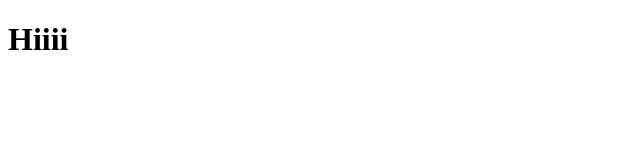
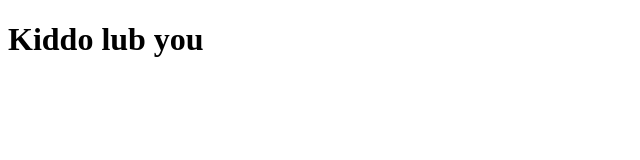
Before and after one commit to AimMiniProject/.in, a plain HTML site: page index.html in a window 1280 px wide. Shown: the whole page, without its empty margins (0-640 px from the left). Drawn offline with Linux system fonts and the light colour scheme.

Commit message:
Update index.html

```diff
--- a/index.html
+++ b/index.html
@@ -4,6 +4,6 @@
 	<title>kiddo lub u</title>
 </head>
 <body>
-	<h1>Hiiii</h1>
+	<h1>Kiddo lub you</h1>
 </body>
 </html>
```
